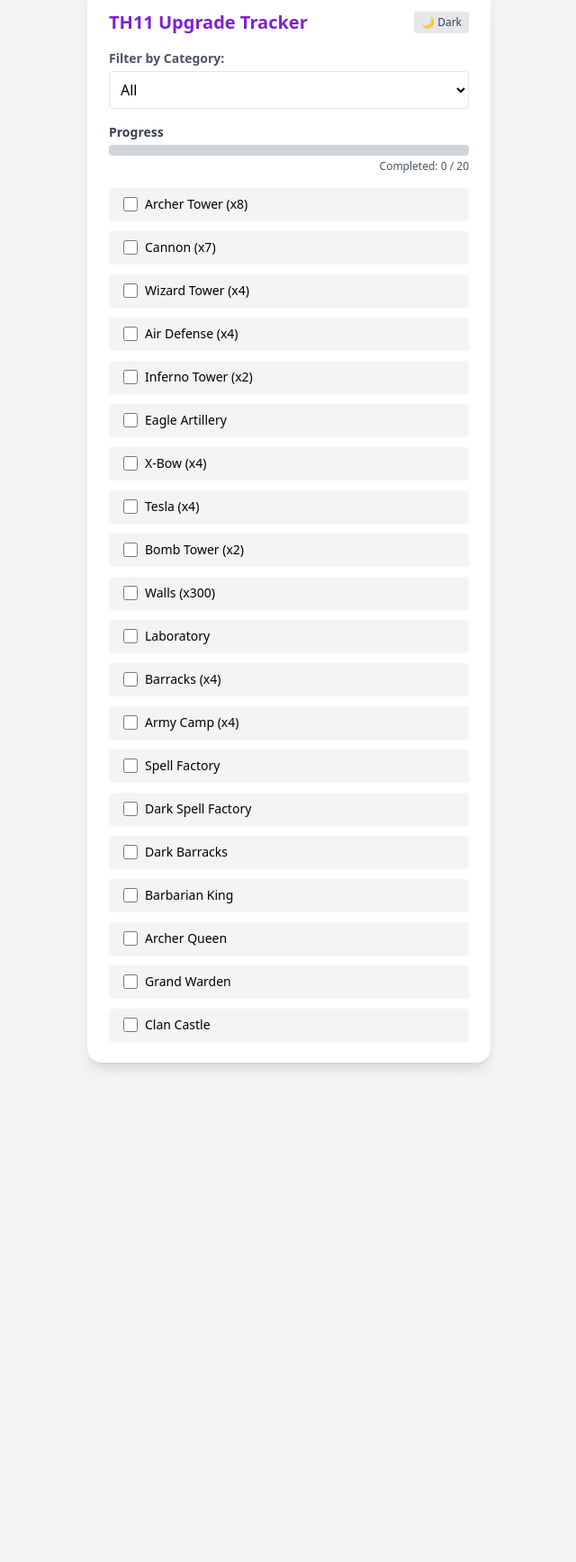
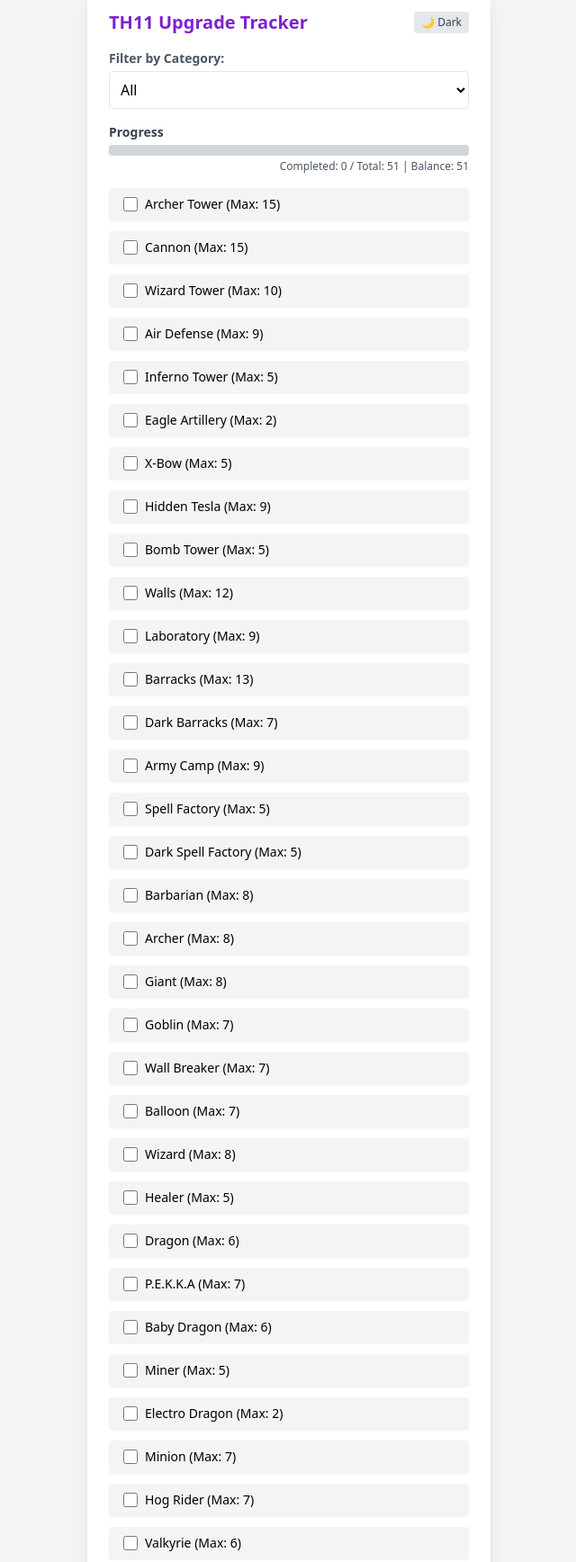
Before and after one commit to delta-abbas/COC-tracker, a plain HTML site: page index.html in a window 1280 px wide. Shown: the part 29-1765 px from the top of the page at 90% size, without its empty margins (319-959 px from the left). Before the commit the page ends 1226 px from the top, so only its background shows below. Drawn offline with nearby package versions, Linux system fonts and the light colour scheme.

Commit message:
Update index.html

```diff
--- a/index.html
+++ b/index.html
@@ -21,7 +21,7 @@
       <select id="filter" class="w-full p-2 border rounded bg-white dark:bg-gray-700 dark:text-white">
         <option value="all">All</option>
         <option value="defense">Defense</option>
-        <option value="army">Army</option>
+        <option value="army">Army (Troops + Spells)</option>
         <option value="heroes">Heroes</option>
         <option value="resources">Resources</option>
       </select>
@@ -33,7 +33,9 @@
         <div id="progressBar" class="bg-purple-600 h-3 rounded" style="width: 0%;"></div>
       </div>
       <div class="text-right text-xs text-gray-600 dark:text-gray-400 mt-1">
-        Completed: <span id="completed">0</span> / <span id="total">0</span>
+        Completed: <span id="completed">0</span> /
+        Total: <span id="total">0</span> |
+        Balance: <span id="balance">0</span>
       </div>
     </div>
 
@@ -44,34 +46,76 @@
 
   <script>
     const upgrades = [
-      { name: "Archer Tower (x8)", category: "defense" },
-      { name: "Cannon (x7)", category: "defense" },
-      { name: "Wizard Tower (x4)", category: "defense" },
-      { name: "Air Defense (x4)", category: "defense" },
-      { name: "Inferno Tower (x2)", category: "defense" },
-      { name: "Eagle Artillery", category: "defense" },
-      { name: "X-Bow (x4)", category: "defense" },
-      { name: "Tesla (x4)", category: "defense" },
-      { name: "Bomb Tower (x2)", category: "defense" },
-      { name: "Walls (x300)", category: "defense" },
+      // Defense
+      { name: "Archer Tower", category: "defense", max: 15 },
+      { name: "Cannon", category: "defense", max: 15 },
+      { name: "Wizard Tower", category: "defense", max: 10 },
+      { name: "Air Defense", category: "defense", max: 9 },
+      { name: "Inferno Tower", category: "defense", max: 5 },
+      { name: "Eagle Artillery", category: "defense", max: 2 },
+      { name: "X-Bow", category: "defense", max: 5 },
+      { name: "Hidden Tesla", category: "defense", max: 9 },
+      { name: "Bomb Tower", category: "defense", max: 5 },
+      { name: "Walls", category: "defense", max: 12 },
 
-      { name: "Laboratory", category: "army" },
-      { name: "Barracks (x4)", category: "army" },
-      { name: "Army Camp (x4)", category: "army" },
-      { name: "Spell Factory", category: "army" },
-      { name: "Dark Spell Factory", category: "army" },
-      { name: "Dark Barracks", category: "army" },
+      // Army: Buildings
+      { name: "Laboratory", category: "army", max: 9 },
+      { name: "Barracks", category: "army", max: 13 },
+      { name: "Dark Barracks", category: "army", max: 7 },
+      { name: "Army Camp", category: "army", max: 9 },
+      { name: "Spell Factory", category: "army", max: 5 },
+      { name: "Dark Spell Factory", category: "army", max: 5 },
 
-      { name: "Barbarian King", category: "heroes" },
-      { name: "Archer Queen", category: "heroes" },
-      { name: "Grand Warden", category: "heroes" },
+      // Army: Troops
+      { name: "Barbarian", category: "army", max: 8 },
+      { name: "Archer", category: "army", max: 8 },
+      { name: "Giant", category: "army", max: 8 },
+      { name: "Goblin", category: "army", max: 7 },
+      { name: "Wall Breaker", category: "army", max: 7 },
+      { name: "Balloon", category: "army", max: 7 },
+      { name: "Wizard", category: "army", max: 8 },
+      { name: "Healer", category: "army", max: 5 },
+      { name: "Dragon", category: "army", max: 6 },
+      { name: "P.E.K.K.A", category: "army", max: 7 },
+      { name: "Baby Dragon", category: "army", max: 6 },
+      { name: "Miner", category: "army", max: 5 },
+      { name: "Electro Dragon", category: "army", max: 2 },
 
-      { name: "Clan Castle", category: "resources" },
+      // Army: Dark Troops
+      { name: "Minion", category: "army", max: 7 },
+      { name: "Hog Rider", category: "army", max: 7 },
+      { name: "Valkyrie", category: "army", max: 6 },
+      { name: "Golem", category: "army", max: 8 },
+      { name: "Witch", category: "army", max: 4 },
+      { name: "Lava Hound", category: "army", max: 5 },
+      { name: "Bowler", category: "army", max: 3 },
+
+      // Spells
+      { name: "Lightning Spell", category: "army", max: 7 },
+      { name: "Healing Spell", category: "army", max: 7 },
+      { name: "Rage Spell", category: "army", max: 5 },
+      { name: "Jump Spell", category: "army", max: 3 },
+      { name: "Freeze Spell", category: "army", max: 6 },
+      { name: "Clone Spell", category: "army", max: 5 },
+      { name: "Poison Spell", category: "army", max: 5 },
+      { name: "Earthquake Spell", category: "army", max: 5 },
+      { name: "Haste Spell", category: "army", max: 5 },
+      { name: "Skeleton Spell", category: "army", max: 4 },
+      { name: "Bat Spell", category: "army", max: 4 },
+
+      // Heroes
+      { name: "Barbarian King", category: "heroes", max: 50 },
+      { name: "Archer Queen", category: "heroes", max: 50 },
+      { name: "Grand Warden", category: "heroes", max: 20 },
+
+      // Resources
+      { name: "Clan Castle", category: "resources", max: 7 },
     ];
 
     const listContainer = document.getElementById("upgradeList");
     const completedEl = document.getElementById("completed");
     const totalEl = document.getElementById("total");
+    const balanceEl = document.getElementById("balance");
     const progressBar = document.getElementById("progressBar");
     const filter = document.getElementById("filter");
 
@@ -100,7 +144,7 @@
           updateStats();
         });
         const span = document.createElement("span");
-        span.textContent = item.name;
+        span.textContent = `${item.name} (Max: ${item.max})`;
         label.appendChild(checkbox);
         label.appendChild(span);
         li.appendChild(label);
@@ -112,13 +156,15 @@
     function updateStats() {
       const total = upgrades.length;
       const completed = completedSet.size;
+      const balance = total - completed;
       const percent = (completed / total) * 100;
       completedEl.textContent = completed;
       totalEl.textContent = total;
+      balanceEl.textContent = balance;
       progressBar.style.width = percent + "%";
     }
 
-    // Filter change event
+    // Filter event
     filter.addEventListener("change", () => {
       renderList(filter.value);
     });
@@ -129,7 +175,7 @@
       document.body.classList.toggle("dark");
     });
 
-    renderList(); // Initial render
+    renderList(); // Initial
   </script>
 </body>
-</html>
+</html
```
